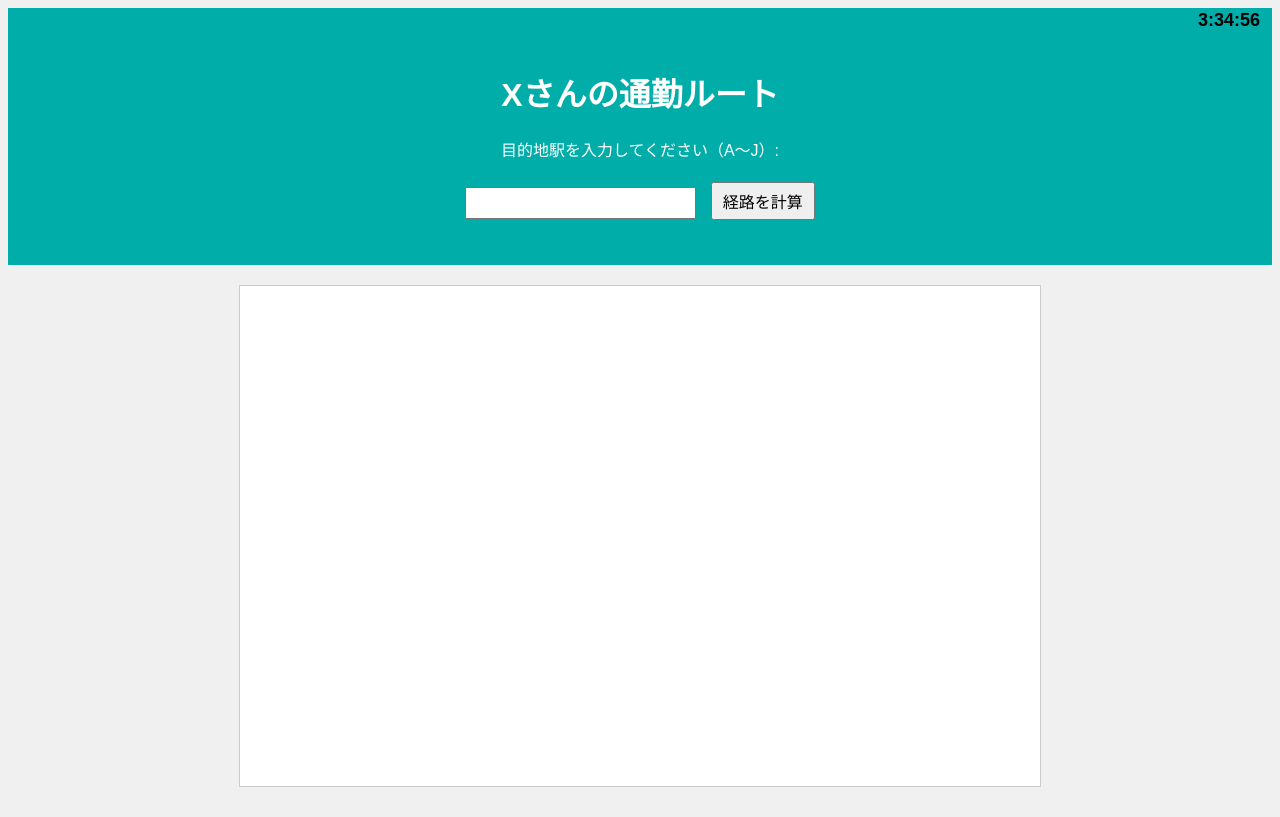
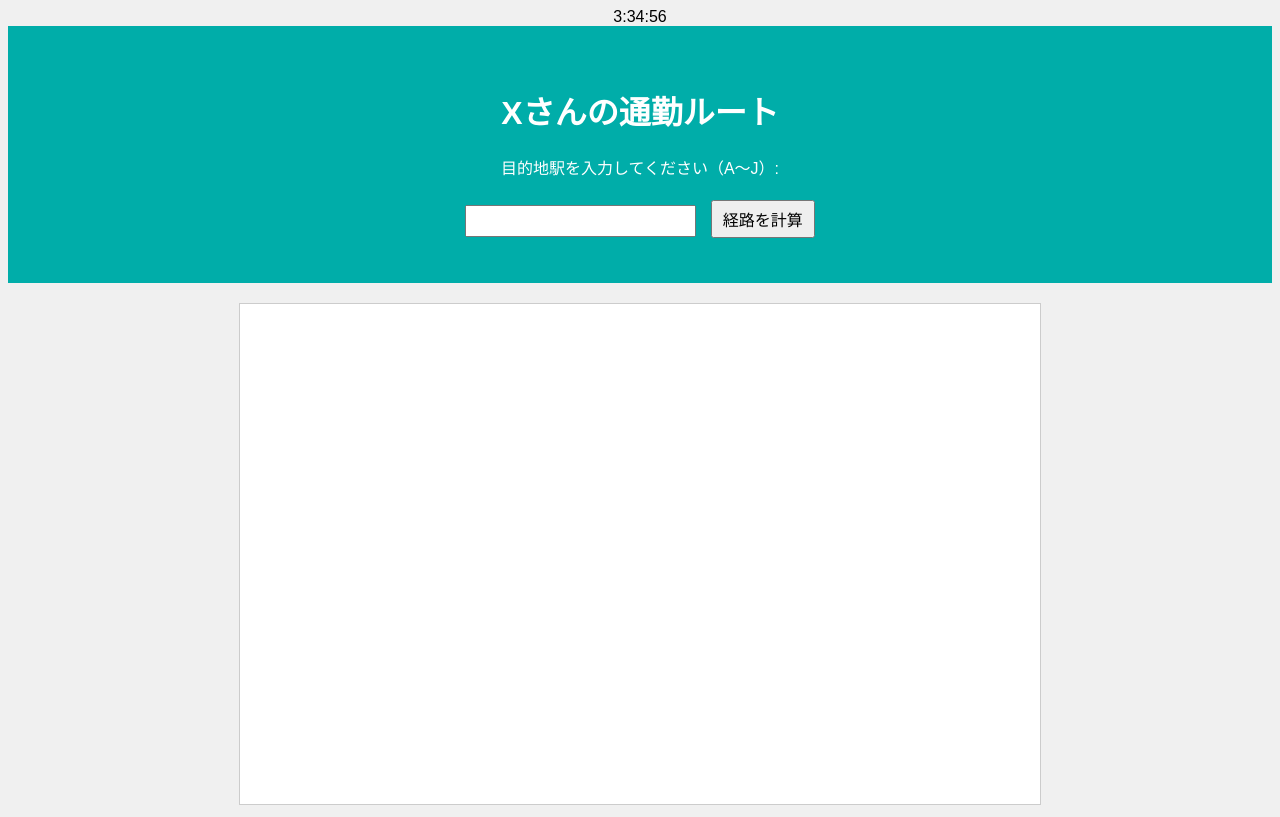
Before and after one commit to kaisokunakano/Taskeai, a plain HTML site: page index.html in a window 1280 px wide. Drawn offline with Linux system fonts and the light colour scheme.

Commit message:
Update index.html

```diff
--- a/index.html
+++ b/index.html
@@ -27,7 +27,7 @@
   </style>
 </head>
 <body>
-  <div id="clock" style="position: absolute; top: 10px; right: 20px; font-size: 18px; font-weight: bold;"></div>
+  <div id="clock"></div>
   <div class="container">
     <h1>Xさんの通勤ルート</h1>
     <p>目的地駅を入力してください（A〜J）:</p>
@@ -147,11 +147,11 @@
       drawPath(path);
       alert(`${destChar}駅までの最適経路:\n` + path.map(i => String.fromCharCode(65 + i) + "駅").join(" → "));
     }
-     setInterval(() => {
-  const now = new Date();
-  const timeStr = now.toLocaleTimeString("ja-JP", { hour12: false });
-  document.getElementById("clock").textContent = timeStr;
-}, 1000);
+setInterval(() => {
+      const now = new Date();
+      const timeStr = now.toLocaleTimeString("ja-JP", { hour12: false });
+      document.getElementById("clock").textContent = timeStr;
+      }, 1000);
   </script>
 </body>
 </html>
```
